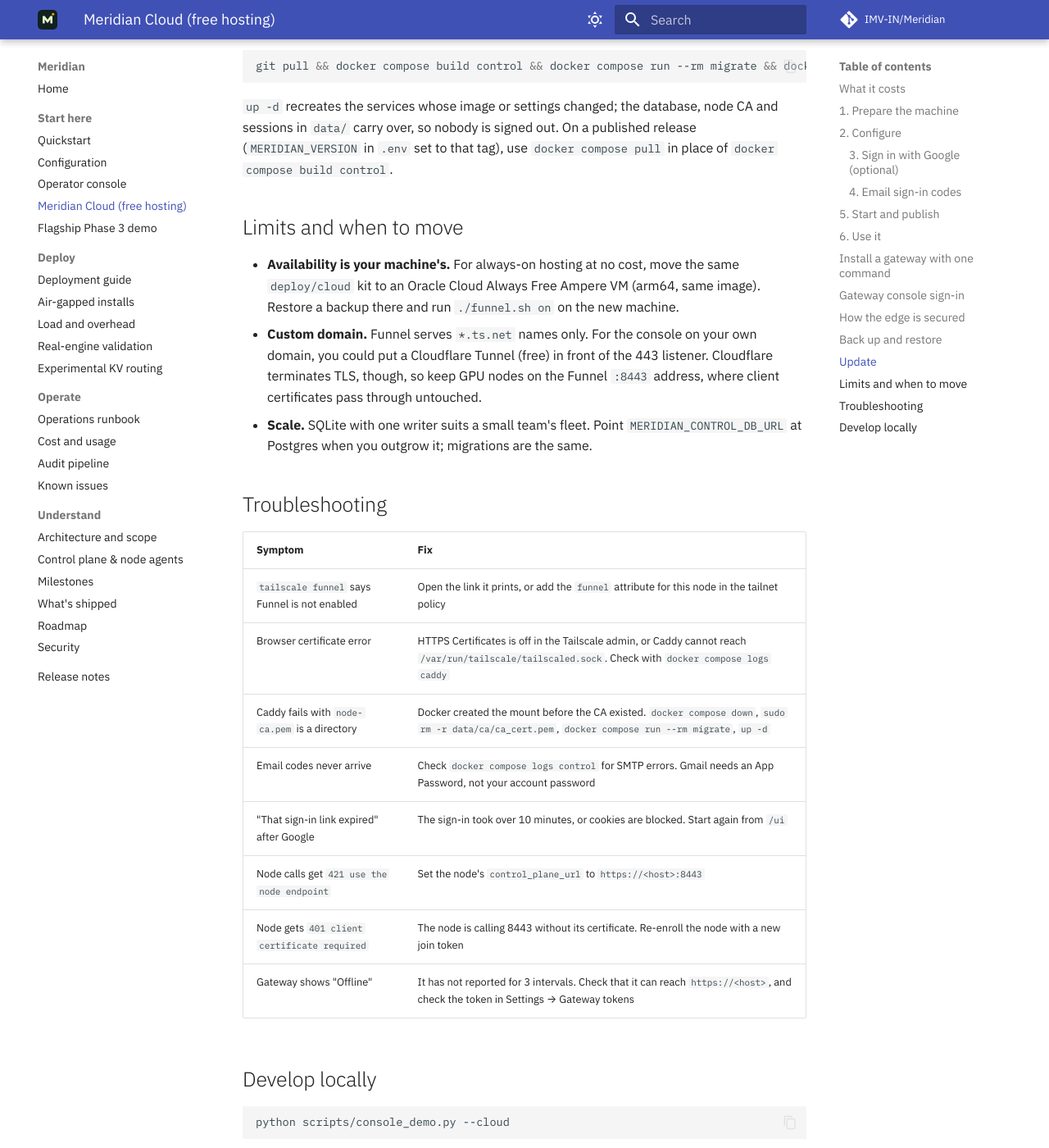
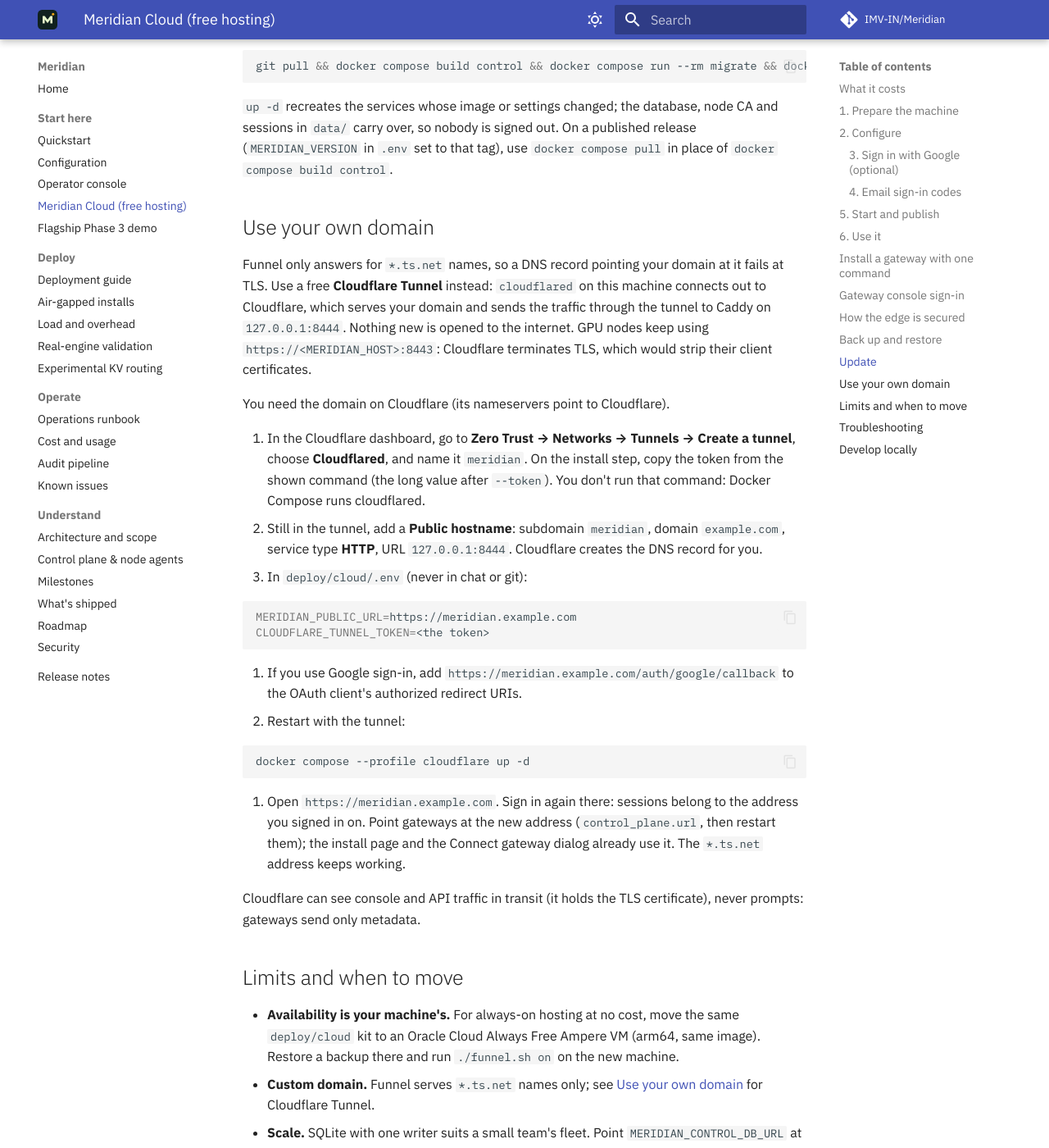
Before and after one commit to IMV-IN/Meridian, an MkDocs documentation site: the page built from docs/CLOUD.md, in a window 1280 px wide and 1400 px high, scrolled down 8647 px. Shown: the whole window at 82% size. Built offline with MkDocs 1.6.1 and Material for MkDocs 9.7.7, drawn with Linux system fonts in a browser that asks for light colours; comment, search, counter and statistics services are not loaded.

Commit message:
feat(cloud): optional own domain via Cloudflare Tunnel
Funnel only serves *.ts.net names, and Cloudflare's Host/SNI origin
overrides are Enterprise-only, so a DNS record alone can't front the
board. Add an opt-in cloudflared service (compose profile 'cloudflare',
token in .env), a localhost-only Caddy listener on :8444 with the same
protections as the Funnel listener, and MERIDIAN_PUBLIC_URL to move
browsers, gateways and the installer to the domain while GPU nodes stay
on the Funnel :8443 address. Not yet validated with caddy validate.

Co-Authored-By: Claude Opus 5.5 <noreply@anthropic.com>
Claude-Session: https://claude.ai/code/session_0177yERMgobFkKXuZUcZmpwZ

````diff
--- a/docs/CLOUD.md
+++ b/docs/CLOUD.md
@@ -388,16 +388,56 @@ database, node CA and sessions in `data/` carry over, so nobody is signed out.
 On a published release (`MERIDIAN_VERSION` in `.env` set to that tag), use
 `docker compose pull` in place of `docker compose build control`.
 
+## Use your own domain
+
+Funnel only answers for `*.ts.net` names, so a DNS record pointing your domain
+at it fails at TLS. Use a free **Cloudflare Tunnel** instead: `cloudflared` on
+this machine connects out to Cloudflare, which serves your domain and sends the
+traffic through the tunnel to Caddy on `127.0.0.1:8444`. Nothing new is opened
+to the internet. GPU nodes keep using `https://<MERIDIAN_HOST>:8443`: Cloudflare
+terminates TLS, which would strip their client certificates.
+
+You need the domain on Cloudflare (its nameservers point to Cloudflare).
+
+1. In the Cloudflare dashboard, go to **Zero Trust → Networks → Tunnels →
+   Create a tunnel**, choose **Cloudflared**, and name it `meridian`. On the
+   install step, copy the token from the shown command (the long value after
+   `--token`). You don't run that command: Docker Compose runs cloudflared.
+2. Still in the tunnel, add a **Public hostname**: subdomain `meridian`,
+   domain `example.com`, service type **HTTP**, URL `127.0.0.1:8444`.
+   Cloudflare creates the DNS record for you.
+3. In `deploy/cloud/.env` (never in chat or git):
+
+   ```bash
+   MERIDIAN_PUBLIC_URL=https://meridian.example.com
+   CLOUDFLARE_TUNNEL_TOKEN=<the token>
+   ```
+
+4. If you use Google sign-in, add
+   `https://meridian.example.com/auth/google/callback` to the OAuth client's
+   authorized redirect URIs.
+5. Restart with the tunnel:
+
+   ```bash
+   docker compose --profile cloudflare up -d
+   ```
+
+6. Open `https://meridian.example.com`. Sign in again there: sessions belong
+   to the address you signed in on. Point gateways at the new address
+   (`control_plane.url`, then restart them); the install page and the Connect
+   gateway dialog already use it. The `*.ts.net` address keeps working.
+
+Cloudflare can see console and API traffic in transit (it holds the TLS
+certificate), never prompts: gateways send only metadata.
+
 ## Limits and when to move
 
 - **Availability is your machine's.** For always-on hosting at no cost, move
   the same `deploy/cloud` kit to an Oracle Cloud Always Free Ampere VM
   (arm64, same image). Restore a backup there and run `./funnel.sh on` on the
   new machine.
-- **Custom domain.** Funnel serves `*.ts.net` names only. For the console on
-  your own domain, you could put a Cloudflare Tunnel (free) in front of the
-  443 listener. Cloudflare terminates TLS, though, so keep GPU nodes on the
-  Funnel `:8443` address, where client certificates pass through untouched.
+- **Custom domain.** Funnel serves `*.ts.net` names only; see
+  [Use your own domain](#use-your-own-domain) for Cloudflare Tunnel.
 - **Scale.** SQLite with one writer suits a small team's fleet. Point
   `MERIDIAN_CONTROL_DB_URL` at Postgres when you outgrow it; migrations are
   the same.
````
Also changed, not shown: CHANGELOG.md (+7 -0 lines), 3 other files.
